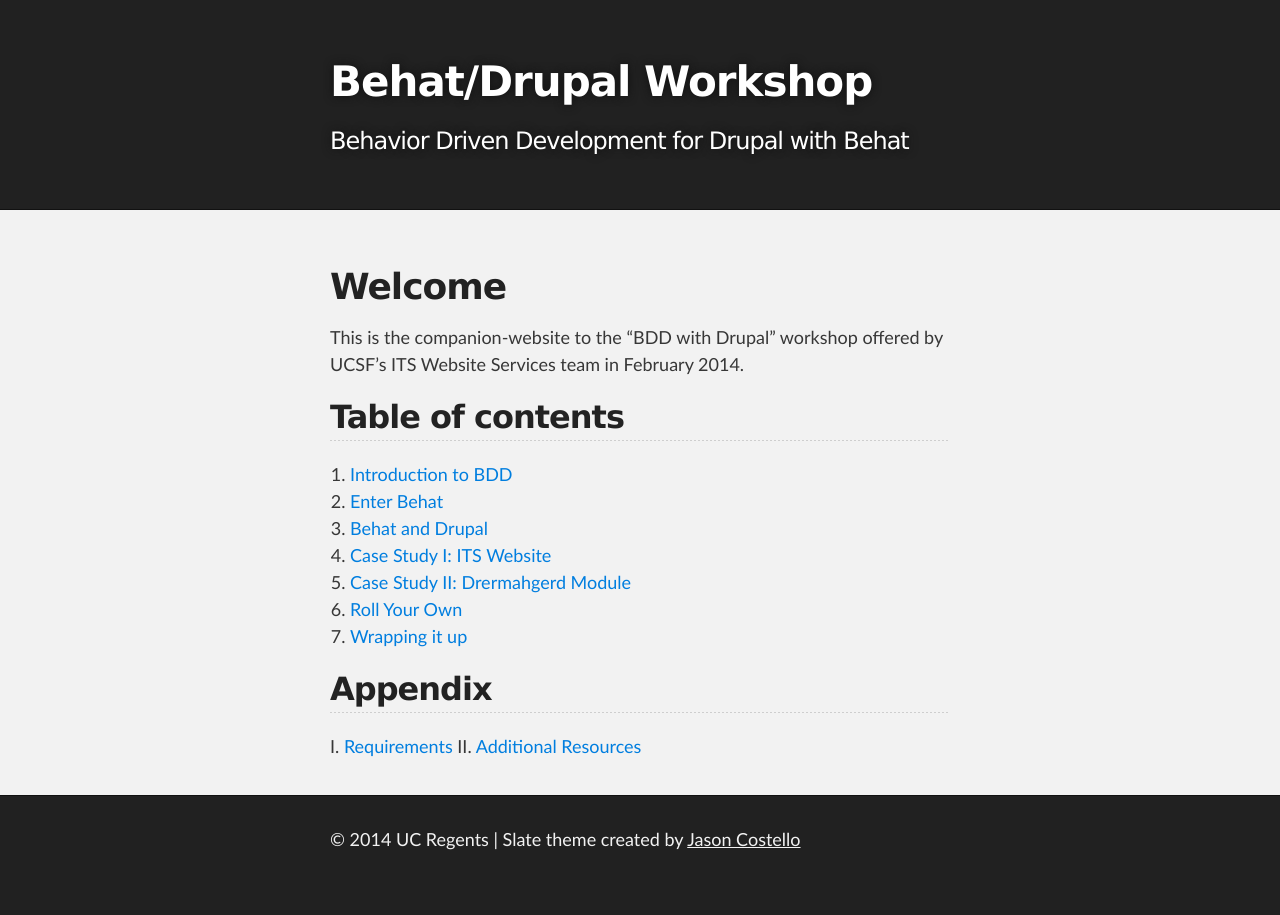
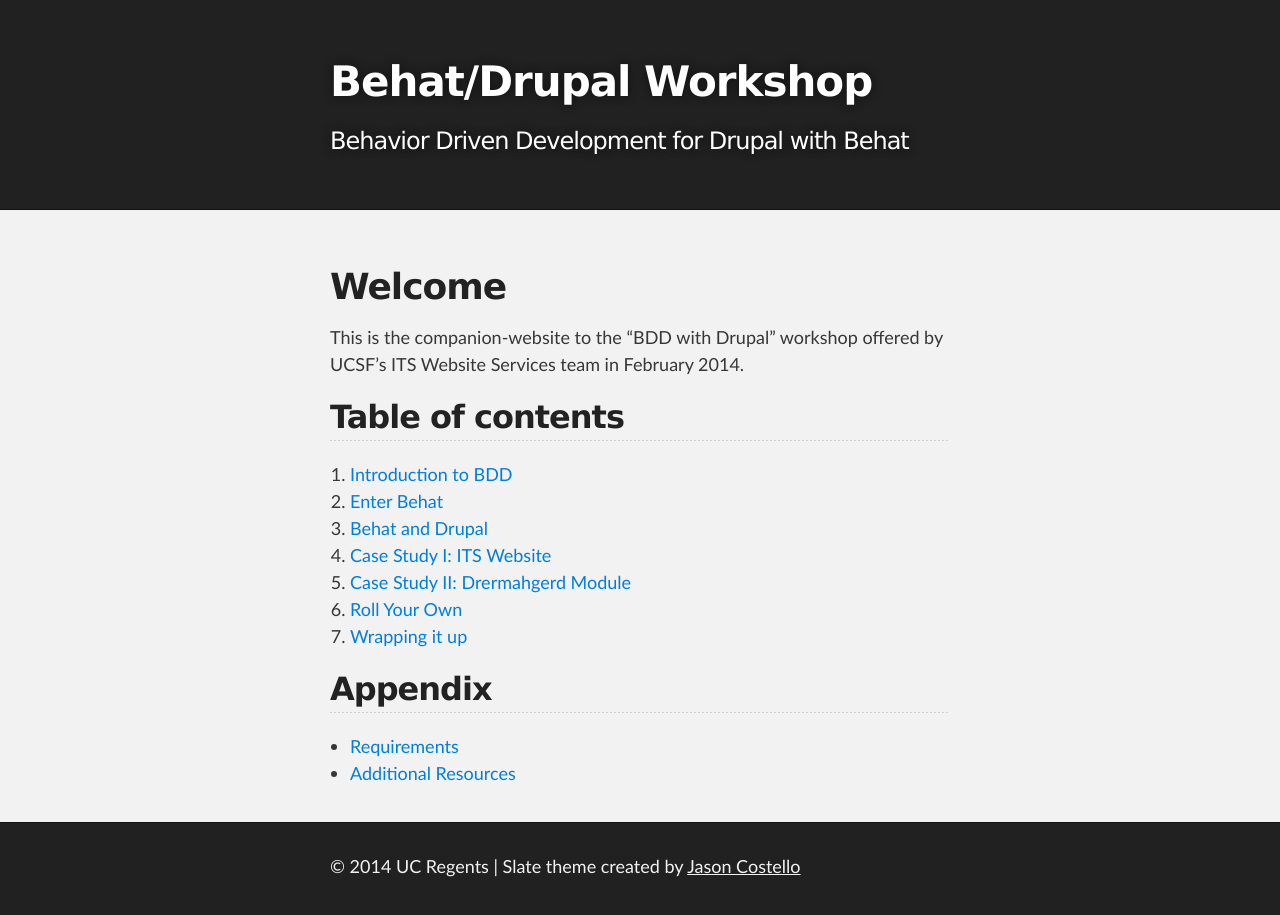
Before and after one commit to stopfstedt/behat-drupal-workshop, a Jekyll site: the page built from index.md, in a window 1280 px wide. Built offline with Jekyll 4.4.1, drawn with Linux system fonts in a browser that asks for light colours; Markdown is read by kramdown in place of the engine named in the settings.

Commit message:
bullets.

```diff
--- a/index.md
+++ b/index.md
@@ -18,5 +18,5 @@ This is the companion-website to the "BDD with Drupal" workshop offered by UCSF'
 
 ## Appendix
 
-I. [Requirements](requirements.html)
-II. [Additional Resources](further_reading.html)
+* [Requirements](requirements.html)
+* [Additional Resources](further_reading.html)
```
